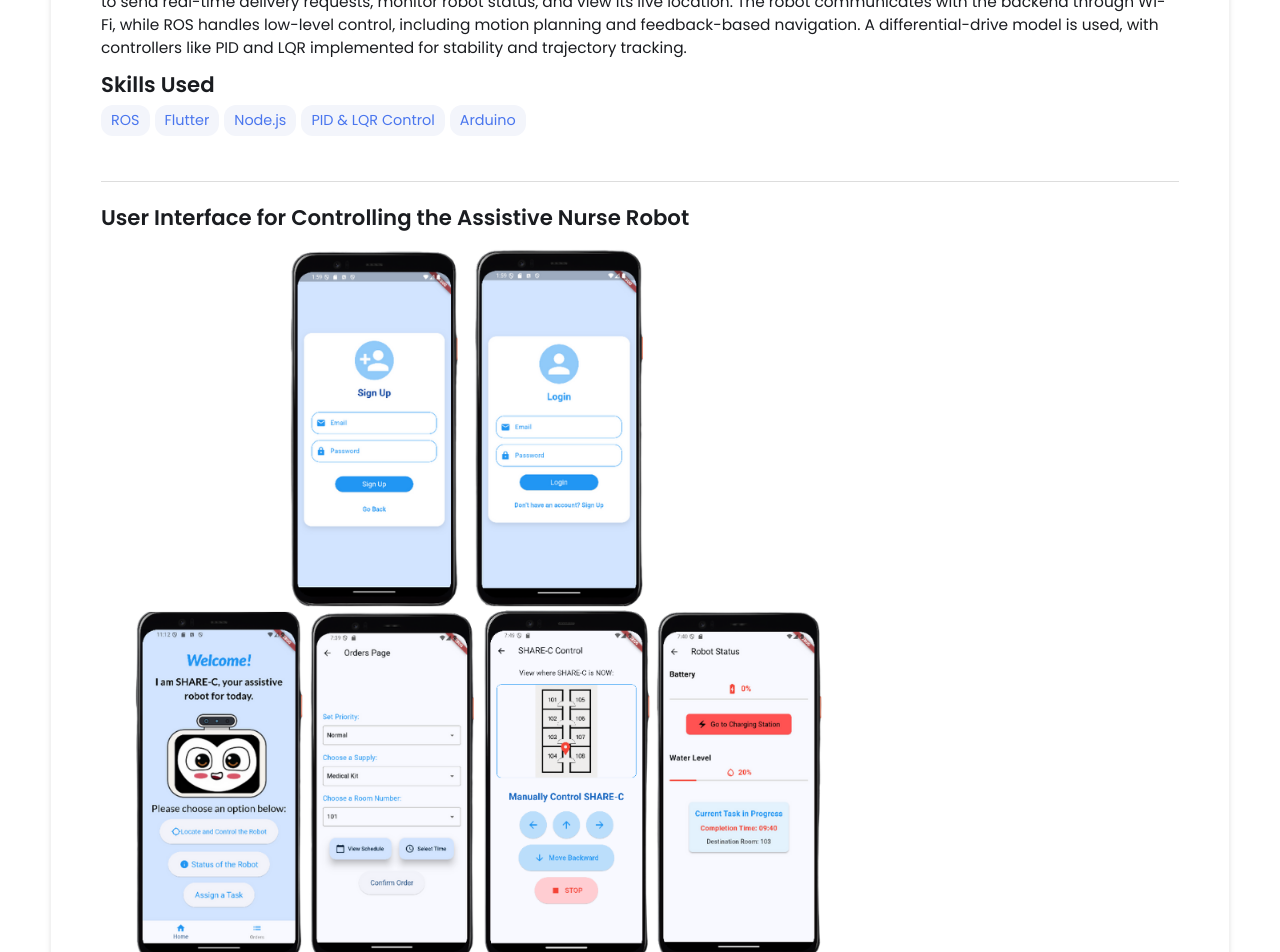
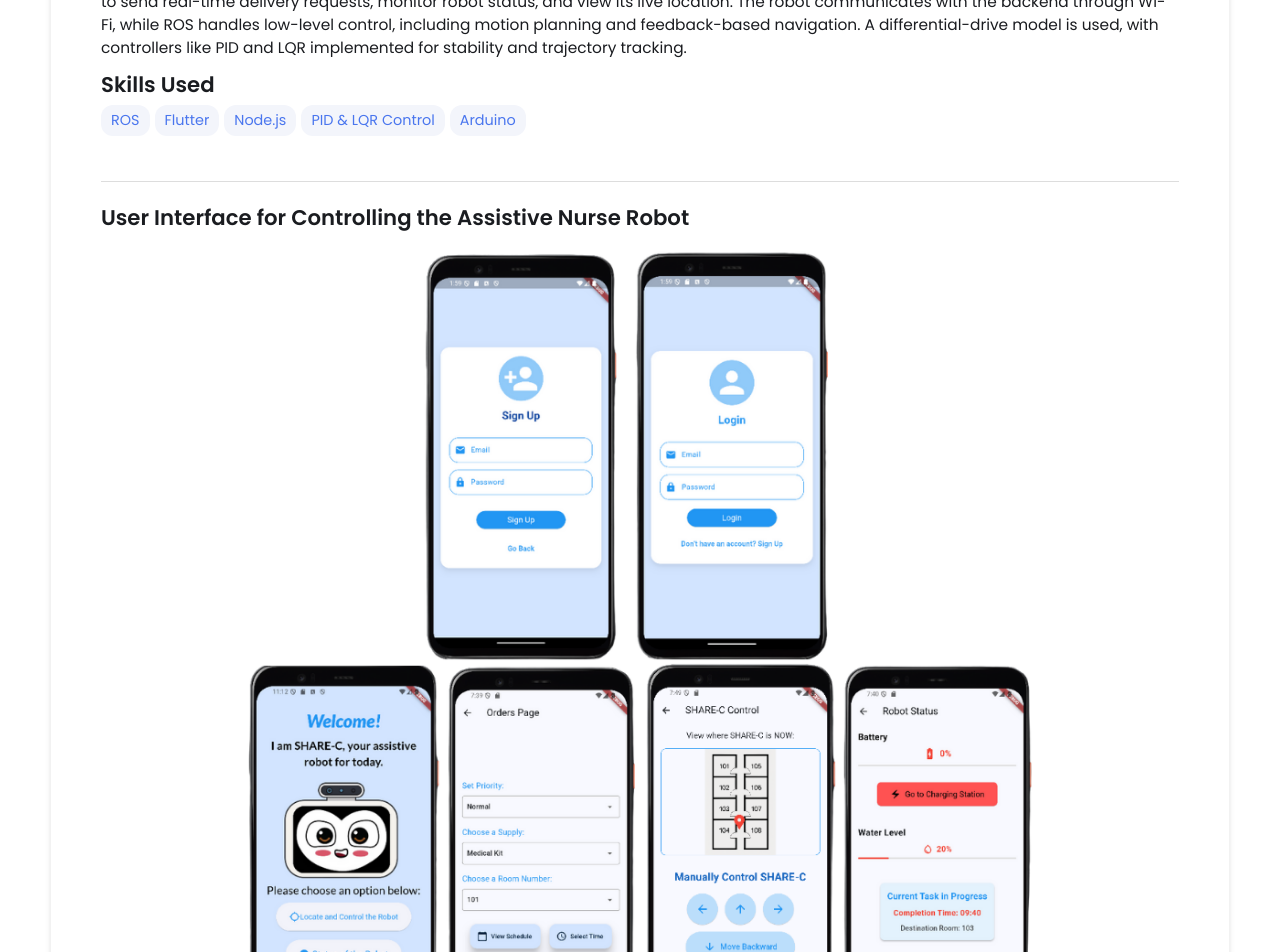
Before and after one commit to rrayan1/rrayan1.github.io, a Jekyll site: the page built from _projects/Controlling a Healthcare Robot/index.md, in a window 1280 px wide. Shown: the part 621-1573 px from the top of the page. Built offline with Jekyll 4.4.1, drawn with Linux system fonts in a browser that asks for light colours.

Commit message:
Update index.md

```diff
--- a/_projects/Controlling a Healthcare Robot/index.md
+++ b/_projects/Controlling a Healthcare Robot/index.md
@@ -18,7 +18,9 @@ main-image: /image1.jpeg
 
 ## User Interface for Controlling the Assistive Nurse Robot
 
-<img src="/assets/images/Untitled%20design%20(3).png" alt="Robot Image" style="width:70%; height:auto;">
+<div style="text-align: center;">
+  <img src="/assets/images/Untitled%20design%20(3).png" alt="Robot Image" style="width:80%; height:auto;">
+</div>
 
 ## System Architecture:
   - Flutter for building a responsive cross-platform mobile UI (Android & Web)
```
